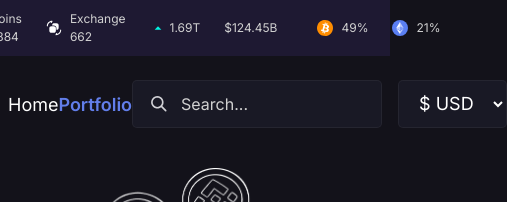
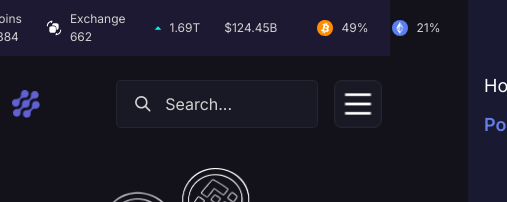
Before and after one commit to gyhaan/Crypto-App, a React (Vite) app: page /portfolio in a window 390 px wide. Shown: the top 202 px of the page, 507 px wide, since content can reach past the window. Built offline with nearby package versions, Linux system fonts and the light colour scheme; no server answers.

Commit message:
Feat: Add responsive navigation with open/close functionality

```diff
--- a/src/UI/AppNav.jsx
+++ b/src/UI/AppNav.jsx
@@ -1,15 +1,46 @@
 import { NavLink, Link } from "react-router-dom";
 import SearchBar from "./SearchBar";
 import SelectCurrency from "./SelectCurrency";
+import { useEffect, useRef } from "react";
 
 function AppNav() {
+  const closeRef = useRef();
+  const navRef = useRef();
+  const menuRef = useRef();
+
+  useEffect(() => {
+    const handleCloseClick = () => {
+      navRef.current.style.right = "-100%";
+    };
+
+    const handleMenuClick = () => {
+      navRef.current.style.right = "0%";
+    };
+
+    closeRef.current.addEventListener("click", handleCloseClick);
+    menuRef.current.addEventListener("click", handleMenuClick);
+
+    return () => {
+      closeRef.current.removeEventListener("click", handleCloseClick);
+      menuRef.current.removeEventListener("click", handleMenuClick);
+    };
+  }, []);
+
   return (
-    <div className="flex justify-between items-center h-[96px] ">
+    <div className="flex justify-between items-center h-[96px] gap-2">
       <Link to="/">
-        <img src="/Logo.svg" alt="" className="w-[171px]" />
+        <img src="/Logo.svg" alt="" className="hidden md:block" />
+        <img src="/favicon.png" alt="" className="md:hidden w-7 h-auto ml-1" />
       </Link>
-      <nav className="w-[265px]">
-        <ul className="flex  justify-evenly text-[#fff] text-[18px]">
+
+      <nav
+        className="md:w-[265px] md:static md:bg-transparent md:flex-row md:h-full md:gap-0 md:items-center fixed w-4/5 h-screen bg-custom-dark-navy-2 top-0 -right-full flex flex-col p-4 pr-6 z-50 gap-6 transition-all"
+        ref={navRef}
+      >
+        <div className="w-8 ml-auto md:hidden">
+          <img src="/close-icon.png" alt="close-icon" ref={closeRef} />
+        </div>
+        <ul className="flex flex-col md:flex-row justify-around text-[#fff] text-[18px] gap-3 md:gap-6">
           <li>
             <NavLink to="/">Home</NavLink>
           </li>
@@ -18,9 +49,19 @@ function AppNav() {
           </li>
         </ul>
       </nav>
-      <div className="flex gap-[16px] w-[544px] justify-end">
+      <div className="flex max-w-fit gap-4 justify-end">
         <SearchBar />
-        <SelectCurrency />
+        <div className="hidden md:block">
+          <SelectCurrency />
+        </div>
+        <div className="max-w-fit h-12 md:hidden">
+          <img
+            src="/nav-icon.png"
+            alt="nav-icon"
+            ref={menuRef}
+            className="h-full w-auto "
+          />
+        </div>
       </div>
     </div>
   );
--- a/src/UI/ListElement.jsx
+++ b/src/UI/ListElement.jsx
@@ -3,7 +3,7 @@ import { Link } from "react-router-dom";
 function ListElement({ coinElement }) {
   const { name, id } = coinElement;
   return (
-    <Link to={`coin/${id}`} className="z-20">
+    <Link to={`coin/${id}`} className="z-10">
       <li className=" hover:bg-custom-blue-violet px-4 py-2 text-[#fff] hover:cursor-pointer">
         {name}
       </li>
--- a/src/UI/SearchBar.jsx
+++ b/src/UI/SearchBar.jsx
@@ -21,7 +21,7 @@ function SearchBar() {
   };
 
   return (
-    <div className="w-[250px] relative">
+    <div className="md:w-[250px] w-3/5 relative">
       <div className="w-full h-[48px] flex items-center bg-custom-dark-navy gap-[12px] py-[8px] px-[16px] rounded-[5px] border border-[#fff] border-opacity-5">
         <img src="/search.svg" alt="" />
         <input
--- a/src/UI/SearchList.jsx
+++ b/src/UI/SearchList.jsx
@@ -9,7 +9,7 @@ function SearchList({ searchQuery }) {
 
   if (isLoadingAllCoins) {
     return (
-      <ul className="list bg-custom-dark-navy w-full absolute h-20 my-auto overflow-y-scroll z-10 rounded-lg mt-2">
+      <ul className="list bg-custom-dark-navy w-full absolute h-20 my-auto overflow-y-scroll z-30 rounded-lg mt-2">
         <Loader />
       </ul>
     );
--- a/src/index.css
+++ b/src/index.css
@@ -15,6 +15,10 @@ input[type="date"] {
 .active {
   color: #627eea;
   font-weight: 600;
+}
+
+.list {
+  overflow-x: clip !important;
 }
 
 .list::-webkit-scrollbar {
```
Also changed, not shown: public/close-icon.png (added), public/nav-icon.png (added).
